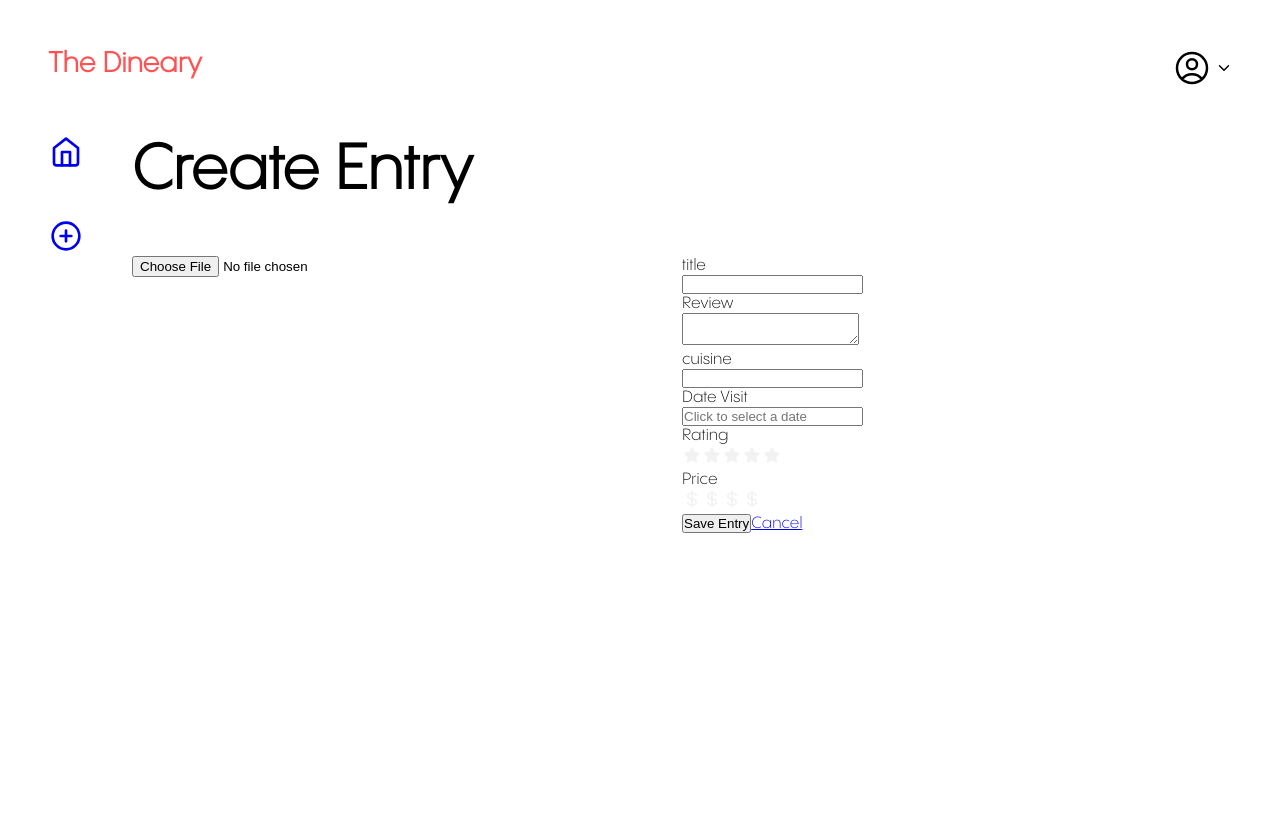
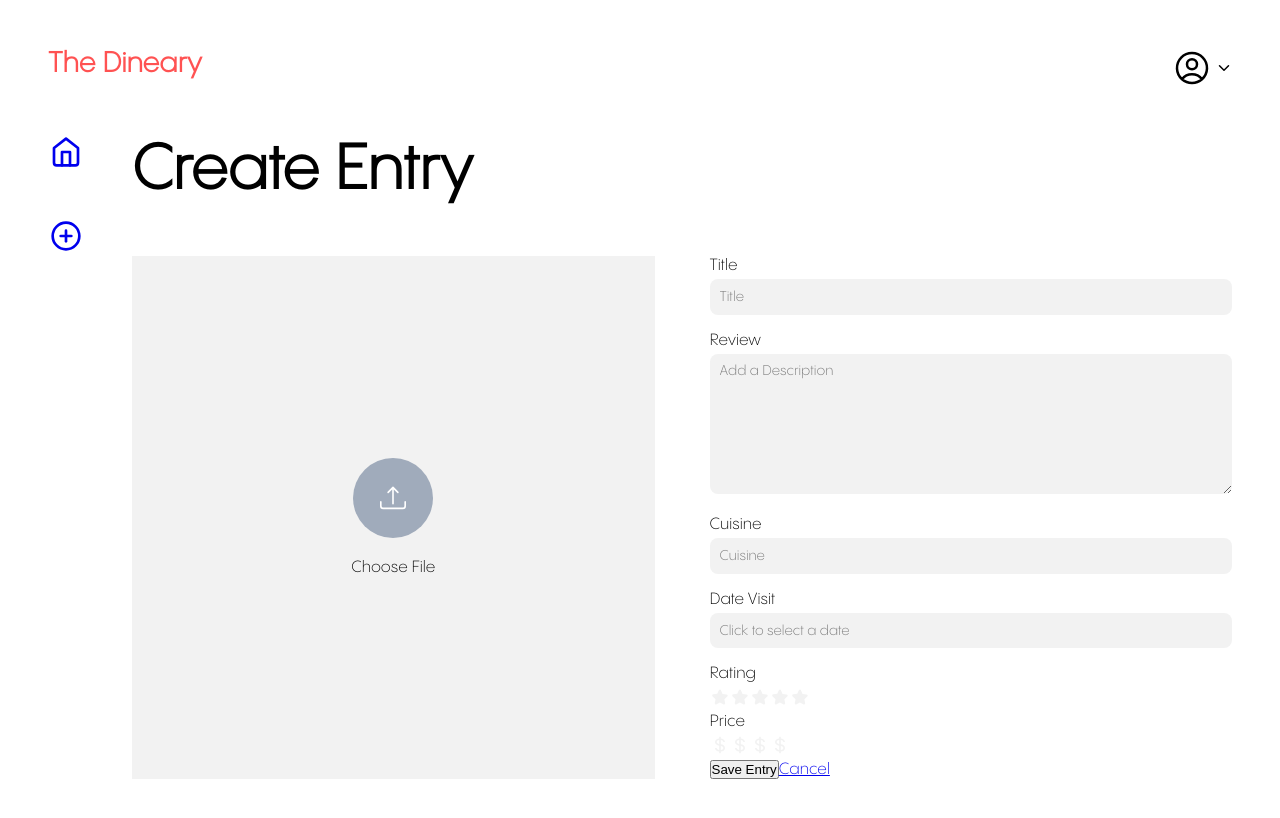
Before and after one commit to SutheeDev/PerScholasCapstoneFE, a React (Vite) app: page /create in a window 1280 px wide. Shown: the top 818 px of the page. Built offline with nearby package versions, Linux system fonts and the light colour scheme; no server answers.

Commit message:
styled overall create entry page

```diff
--- a/src/components/FormRow.jsx
+++ b/src/components/FormRow.jsx
@@ -1,6 +1,15 @@
-const FormRow = ({ type, name, value, handleChange, labelText }) => {
+import styled from "styled-components";
+
+const FormRow = ({
+  type,
+  name,
+  value,
+  handleChange,
+  labelText,
+  placeholder,
+}) => {
   return (
-    <>
+    <Wrapper>
       <label htmlFor={name}>{labelText || name}</label>
       <input
         type={type}
@@ -8,8 +17,26 @@ const FormRow = ({ type, name, value, handleChange, labelText }) => {
         id={name}
         value={value}
         onChange={handleChange}
+        placeholder={placeholder}
       />
-    </>
+    </Wrapper>
   );
 };
 export default FormRow;
+
+const Wrapper = styled.div`
+  margin-bottom: 16px;
+
+  label {
+    text-transform: capitalize;
+  }
+
+  input {
+    width: 100%;
+    outline: none;
+    border: none;
+    padding: 10.25px 10px;
+    border-radius: 8px;
+    background-color: var(--bg-secondary-color);
+  }
+`;
--- a/src/index.css
+++ b/src/index.css
@@ -26,12 +26,15 @@
   --orange: #ff5252;
   --black: #000000;
   --white: #ffffff;
-  --gray: #f2f2f2;
+  --gray-200: #f2f2f2;
+  --gray-400: #a0abbb;
 
   --bg-color: var(--white);
   --text-color: var(--black);
-  --bg-secondary-color: var(--gray);
+  --bg-secondary-color: var(--gray-200);
   --text-secondary-color: var(--orange);
+  --text-third-color: var(--gray-400);
+  --upload-icon-color: var(--gray-400);
 
   /* Padding */
   --container-padding: 48px;
--- a/src/pages/CreateRestaurant.jsx
+++ b/src/pages/CreateRestaurant.jsx
@@ -11,6 +11,7 @@ import { useGlobalContext } from "../App";
 // Import Icons
 import { TiStarFullOutline } from "react-icons/ti";
 import { BiDollar } from "react-icons/bi";
+import { BsUpload } from "react-icons/bs";
 
 const initialState = {
   name: "",
@@ -104,6 +105,11 @@ const CreateRestaurant = () => {
     <CardsContainer>
       <h1 className="heading">Create Entry</h1>
       <form onSubmit={handleSubmit}>
+        {/* Image Upload */}
+        <div className="file-upload-container">
+          <label htmlFor="image" className="image-upload-btn">
+            <BsUpload className="upload-btn" />
+          </label>
           <input
             className="image-upload"
             type="file"
@@ -111,6 +117,13 @@ const CreateRestaurant = () => {
             id="image"
             onChange={(e) => handleFileChange(e)}
           />
+          {entry.image ? (
+            <span className="file-name">{entry.image}</span>
+          ) : (
+            <span className="file-name">Choose File</span>
+          )}
+        </div>
+
         <div className="form-inputs">
           {/* Restaurant name */}
           <FormRow
@@ -118,15 +131,18 @@ const CreateRestaurant = () => {
             name={"title"}
             value={entry.name}
             handleChange={(e) => setEntry({ ...entry, name: e.target.value })}
+            placeholder="Title"
           />
 
           <div>
             <label htmlFor="review">Review</label>
             <textarea
+              rows={8}
               name="review"
               id="review"
               value={entry.review}
               onChange={(e) => setEntry({ ...entry, review: e.target.value })}
+              placeholder="Add a Description"
             ></textarea>
           </div>
 
@@ -138,6 +154,7 @@ const CreateRestaurant = () => {
             handleChange={(e) =>
               setEntry({ ...entry, cuisine: e.target.value })
             }
+            placeholder="Cuisine"
           />
 
           {/* visitDate */}
@@ -183,11 +200,13 @@ export default CreateRestaurant;
 
 const CardsContainer = styled.div`
   padding-right: var(--container-padding);
+  padding-bottom: var(--container-padding);
   width: 100%;
   /* background-color: aliceblue; */
 
   form {
     display: flex;
+    gap: 55px;
   }
 
   .image-upload,
@@ -199,4 +218,77 @@ const CardsContainer = styled.div`
   input {
     display: block;
   }
+
+  label {
+    margin-bottom: 4px;
+    /* color: var(--text-color); */
+  }
+
+  input {
+    margin-bottom: 16px;
+  }
+
+  input::placeholder {
+    font-family: var(--primary-font-light);
+    font-size: 14px;
+  }
+
+  textarea {
+    width: 100%;
+    outline: none;
+    border: none;
+    padding: 10.25px 10px;
+    border-radius: 8px;
+    background-color: var(--bg-secondary-color);
+    font-family: var(--primary-font-light);
+    font-size: 14px;
+    margin-bottom: 16px;
+  }
+
+  .react-datepicker-wrapper {
+    display: block;
+  }
+
+  .react-datepicker__input-container input {
+    width: 100%;
+    outline: none;
+    border: none;
+    padding: 10.25px 10px;
+    border-radius: 8px;
+    background-color: var(--bg-secondary-color);
+    color: var(--text-third-color);
+  }
+
+  #image {
+    display: none;
+  }
+
+  .file-upload-container {
+    width: 50%;
+    background-color: var(--bg-secondary-color);
+    display: flex;
+    flex-direction: column;
+    align-items: center;
+    justify-content: center;
+  }
+
+  .image-upload-btn {
+    width: 80px;
+    height: 80px;
+    display: flex;
+    align-items: center;
+    justify-content: center;
+    background-color: var(--upload-icon-color);
+    color: var(--bg-color);
+    border-radius: 50%;
+    cursor: pointer;
+    font-size: 26px;
+    margin-bottom: 20px;
+  }
+
+  .file-name {
+    width: 380px;
+    text-align: center;
+    word-break: break-word;
+  }
 `;
```
Lines whose indentation alone changed are shown as unchanged.
